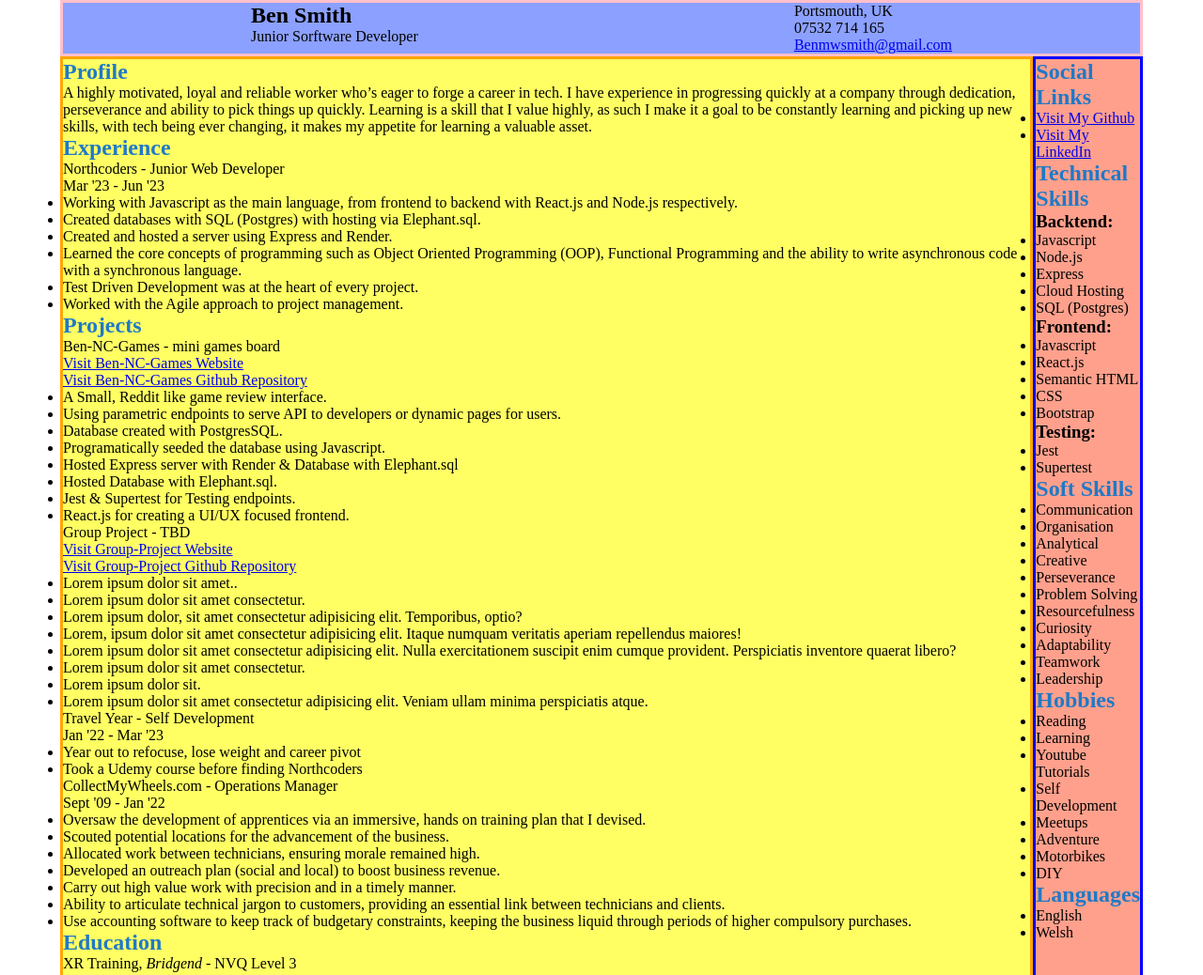
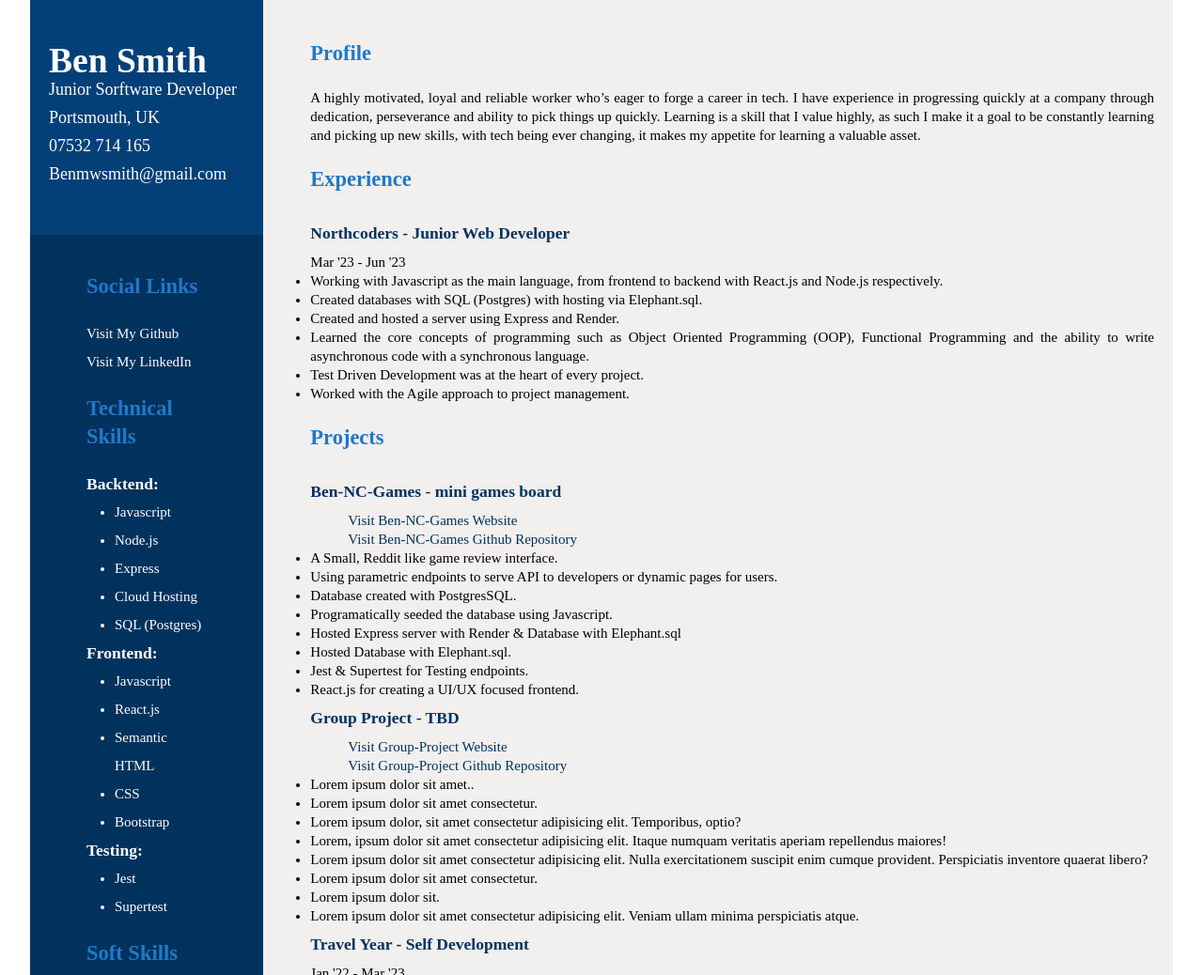
Before and after one commit to BenjiSmith1990/resume, a plain HTML site: page index.html in a window 1280 px wide. Shown: the top 1038 px of the page at 94% size. Drawn offline with Linux system fonts and the light colour scheme.

Commit message:
most of the cv complete, will need a tweak

```diff
--- a/index.html
+++ b/index.html
@@ -10,6 +10,7 @@
 <body>
     <main id="cv-wrapper">
         <!-- Header section -->
+        <div id="sidebar">
             <header id="header">
                 <section>
                     <h1>Ben Smith</h1>
@@ -18,7 +19,7 @@
                 <section>
                     <p>Portsmouth, UK</p>
                     <p>07532 714 165</p>
-            <p><a href="mailto:Benmwsmith@gmail.com">Benmwsmith@gmail.com</a></p>
+                    <p id="email-link"><a href="mailto:Benmwsmith@gmail.com">Benmwsmith@gmail.com</a></p>
                 </section>
             </header>
             <!-- Skills and socials -->
@@ -27,8 +28,8 @@
             <nav>
                 <h2 class="sub-heading">Social Links</h2>
                 <ul>
-            <li><a href="https://bit.ly/3ptWMKu">Visit My Github</a></li>
-            <li><a href="https://bit.ly/3O2mkc0">Visit My LinkedIn</a></li>
+                    <li class="skills--link"><a href="https://bit.ly/3ptWMKu" target="_blank">Visit My Github</a></li>
+                    <li class="skills--link" target="_blank"><a href="https://bit.ly/3O2mkc0">Visit My LinkedIn</a></li>
                 </ul>
             </nav>
             <section>
@@ -92,6 +93,10 @@
                 </ul>
             </section>
         </aside>
+        </div>
+        </div>
+
+    <div>
         <article id="content">
             <!-- Profile section -->
             <section>
@@ -101,7 +106,7 @@
             <!-- Experience section -->
             <section>
                 <h2 class="sub-heading">Experience</h2>
-                <p><span>Northcoders</span> - Junior Web Developer</p>
+                <h3><span class="jobs">Northcoders</span> - Junior Web Developer</h3>
                 <p>Mar '23 - Jun '23</p>
                 <ul>
                     <li><p>Working with Javascript as the main language, from frontend to backend with React.js and Node.js respectively.</p></li>
@@ -112,7 +117,7 @@
                     <li><p>Worked with the Agile approach to project management.</p></li>
                 </ul>
                 <h2 class="sub-heading">Projects</h2>
-                <p><span>Ben-NC-Games</span> - mini games board</p>
+                <h3><span class="jobs">Ben-NC-Games</span> - mini games board</h3>
                 <p><a href="https://bit.ly/41wBNnS">Visit Ben-NC-Games Website</a></p>
                 <p><a href="https://bit.ly/3I9Jtpc">Visit Ben-NC-Games Github Repository</a></p>
                 <ul>
@@ -126,7 +131,7 @@
                     <li><p>React.js for creating a UI/UX focused frontend.</p></li>
                 </ul>
                 <!-- Update this when Group Project is complete -->
-                <p><span>Group Project</span> - TBD</p>
+                <h3><span class="jobs">Group Project</span> - TBD</h3>
                 <p><a href="#">Visit Group-Project Website</a></p>
                 <p><a href="#">Visit Group-Project Github Repository</a></p>
                 <ul>
@@ -139,13 +144,13 @@
                     <li><p>Lorem ipsum dolor sit.</p></li>
                     <li><p>Lorem ipsum dolor sit amet consectetur adipisicing elit. Veniam ullam minima perspiciatis atque.</p></li>
                 </ul>
-                <p><span>Travel Year</span> - Self Development</p>
+                <h3><span class="jobs">Travel Year</span> - Self Development</h3>
                 <p>Jan '22 - Mar '23</p>
                 <ul>
                     <li><p>Year out to refocuse, lose weight and career pivot</p></li>
                     <li><p>Took a Udemy course before finding Northcoders</p></li>
                 </ul>
-                <p><span>CollectMyWheels.com</span> - Operations Manager</p>
+                <h3><span class="jobs">CollectMyWheels.com</span> - Operations Manager</h3>
                 <p>Sept '09 - Jan '22</p>
                 <ul>
                     <li><p>Oversaw the development of apprentices via an immersive, hands on training plan that I devised.</p></li>
@@ -159,16 +164,17 @@
             </section>
             <section>
                 <h2 class="sub-heading">Education</h2>
-                <p><span>XR Training</span>, <em>Bridgend</em> -
-                NVQ Level 3</p>
+                <h3><span class="jobs">XR Training</span>, <em>Bridgend</em> -
+                NVQ Level 3</h3>
                 <p>Sept '09 - Jan '13</p>
                 <p>City & Guilds NVQ level 3 Qualification in light vehicle and maintenance</p>
-                <p><span>Ysgol Gyfun Llanhari</span>,<em>Llanharry</em> - GCSE</p>
+                <h3><span class="jobs">Ysgol Gyfun Llanhari</span>,<em>Llanharry</em> - GCSE</h3>
                 <p>Sept '01 - Jan '09</p>
                 <p>5 GSCEs (B-C) in History, Math, Science, English and Welsh </p>
             </section>
         </article>
     </div>
+
     </main>
 </body>
 </html>
--- a/styles.css
+++ b/styles.css
@@ -1,18 +1,33 @@
+html {
+    font-size: 62.5%;
+}
+
 *{
     margin: 0;
     padding: 0;
     box-sizing: border-box;
 }
 
+body {
+    font-size: 1.5rem;
+}
+
+a {
+    color: #00325e;
+    text-decoration: none;
+    margin-left: 4rem;
+}
+
+a:hover {
+    color: #2079c7;
+}
+
 #cv-wrapper {
-    width: 90%;
+    width: 95%;
     margin: 0 auto;
-    grid-template-areas:
-      "head head"
-      "content  skills"
-      "content  skills";
-    grid-template-rows: 50px 1fr 30px;
-    grid-template-columns: 150px 1fr;
+    display: flex;
+    justify-content: space-around;
+    background-color: rgb(242, 239, 239);
 }
 
 .sub-heading {
@@ -20,26 +35,77 @@
 }
 
 #header {
-    display: flex;
-    justify-content: space-around;
-    border: 3px solid pink;
-    grid-area: head;
-    background-color: #8ca0ff;
+    background-color: #024077;
+    color: white;
+    padding: 5rem 2rem;
+    line-height: 3rem;
+}
+#header h1 {
+ font-size: 3.75rem;
+}
+#header p {
+ font-size: 1.8rem;
+}
+#skills {
+    background-color: #00325e;
+    color: white;
+    padding: 6rem;
+    line-height: 3rem;
 }
 
-#content-wrapper {
+#skills li {
+    margin-left: 3rem;
+
+}
+
+#email-link a{
+    color:white;
+    margin-left: 0;
+}
+#email-link a:hover{
+    color:#2079c7
+}
+
+.skills--link {
+    list-style: none;
+}
+.skills--link a {
+    color: white;
+    text-decoration: none;
+    margin-left:-3rem;
+}
+.skills--link a:hover {
+    color: #2079c7;
+    text-decoration: none;
+    margin-left:-3rem;
+}
+
+#sidebar {
     display: flex;
-    flex-direction: row-reverse;
+    flex-direction: column;
+}
+#skills h2 {
+    padding: 2rem 0;
+}
+nav h2 {
+    margin-top: -4rem;
 }
 
 #content {
-    border: 3px solid orange;
-    grid-area: main;
-  background-color: #ffff64;
+    margin-left: 3rem;
+    padding: 2rem ;
+    text-align: justify;
 }
 
-#skills {
-    border: 3px solid blue;
-    grid-area: skills;
-    background-color: #ffa08c;
+#content h2 {
+    padding: 2.4rem 0;
 }
+
+#content h3 {
+    color: #00325e;
+    padding: 1rem 0 ;
+}
+
+#content p {
+    line-height: 2rem;
+}
```
Lines whose indentation alone changed are shown as unchanged.
